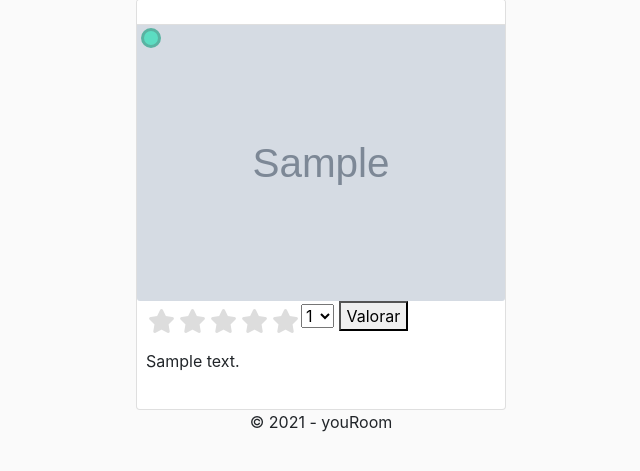
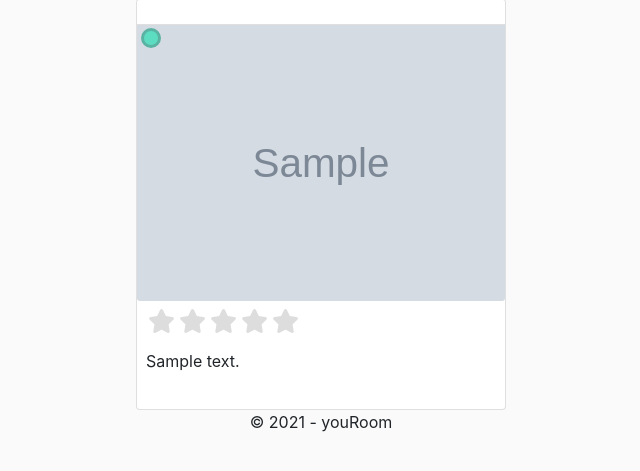
Before and after one commit to youRoom-ISPP/youRoom, a Django app: page /timeline/ in a window 1280 px wide. Shown: the part 57-528 px from the top of the page, without its empty margins (319-959 px from the left). Run offline with Django 3.2, Linux system fonts and the light colour scheme; a user stored in the database is signed in; tables that the repository leaves empty hold one stand-in row (values such as "Sample post"); grey boxes marked "Sample" are stand-in pictures; some libraries are stand-ins or nearby versions; some web fonts are replaced.

Commit message:
Eliminado formulario en vista de timeline - #41
Se ha eliminado el formulario creado para probar la funcionalidad en la aplicación de valorar publicaciones.

```diff
--- a/youroom/templates/timeline/timeline.html
+++ b/youroom/templates/timeline/timeline.html
@@ -52,12 +52,6 @@
                         <input type="radio" id="star1-r{{p.id}}" name="rating-r{{p.id}}" value="1" />
                         <label class="full" for="star1-r{{p.id}}" title="1 estrella"></label>
                     </fieldset>
-                  <form action="{% url 'publicacion_valorar' %}" method="POST" enctype="multipart/form-data">
-                        {% csrf_token %}
-                        {{ formulario_valoracion.puntuacion }}
-                        <input type="hidden"  name="publicacion_id" value="{{p.id}}" />
-                        <button type="submit">Valorar</button>
-                    </form>
                 </div>
                 <div class="row px-1">
                     <p>{{p.descripcion}}</p>
```
